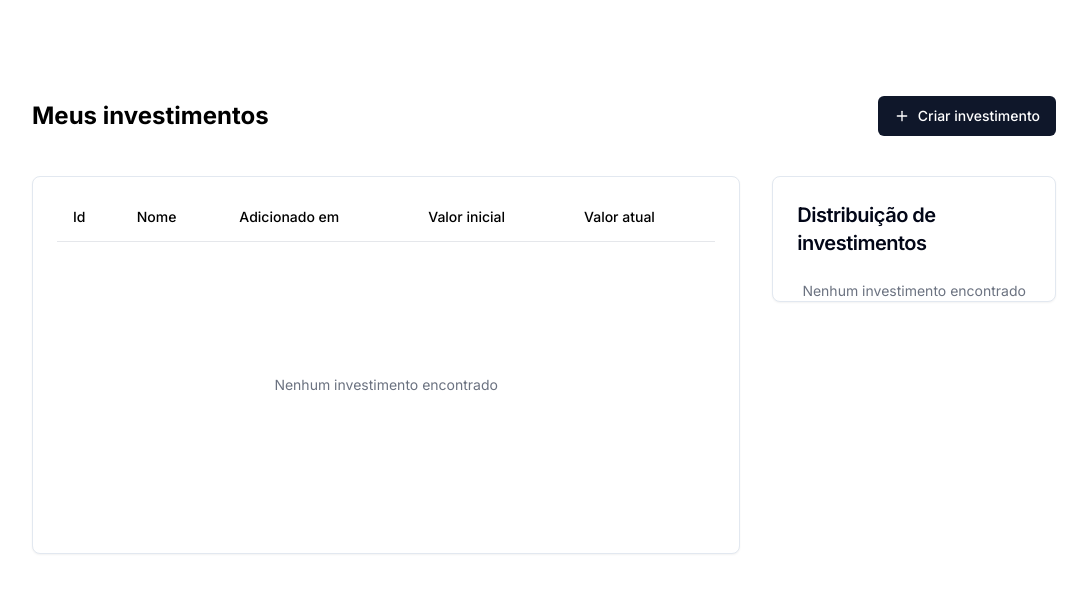
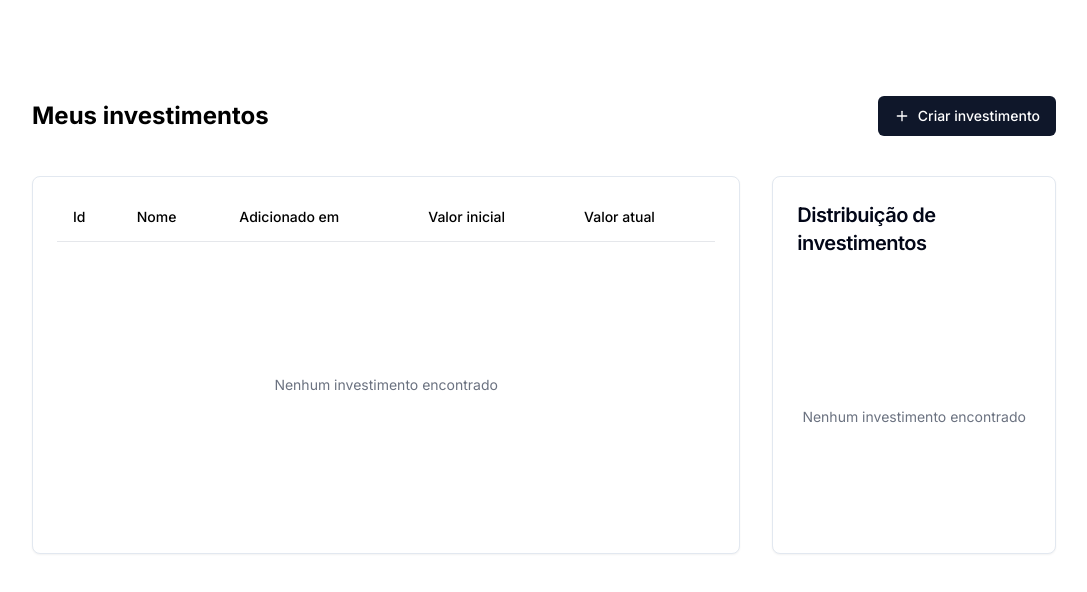
Before and after one commit to caiovictorpcb/convertax-test, a Next.js app: page /investments in a window 1280 px wide. Shown: the top 592 px of the page, without its empty margins (96-1183 px from the left). Built offline with nearby package versions, Linux system fonts and the light colour scheme.

Commit message:
fix: build

```diff
--- a/src/components/investments-chart/investments-chart.tsx
+++ b/src/components/investments-chart/investments-chart.tsx
@@ -39,8 +39,16 @@ export const InvestmentsChart = ({ className }: Props) => {
     return chartData.reduce((acc, curr) => acc + curr.value, 0);
   }, [chartData]);
 
+  const hasInvestments = useMemo(() => !!investments?.length, [investments]);
+
   return (
-    <Card className={cn("flex h-fit flex-col", className as string)}>
+    <Card
+      className={cn(
+        "flex h-full flex-col",
+        hasInvestments && "h-fit",
+        className as string,
+      )}
+    >
       <CardHeader>
         <CardTitle className={"text-xl"}>
           Distribuição de investimentos
@@ -48,10 +56,8 @@ export const InvestmentsChart = ({ className }: Props) => {
       </CardHeader>
       <CardContent className="flex-1 pb-0">
         {!investments?.length ? (
-          <div className="flex h-full flex-col items-center justify-center">
-            <p className="text-sm text-gray-500">
-              Nenhum investimento encontrado
-            </p>
+          <div className="flex h-full items-center justify-center text-sm text-gray-500">
+            Nenhum investimento encontrado
           </div>
         ) : (
           <ChartContainer
--- a/src/components/ui/chart.tsx
+++ b/src/components/ui/chart.tsx
@@ -179,7 +179,7 @@ const ChartTooltipContent = React.forwardRef<
       <div
         ref={ref}
         className={cn(
-          "grid min-w-32 items-start gap-1.5 rounded-lg border border-slate-200 border-slate-200/50 bg-white px-2.5 py-1.5 text-xs shadow-xl dark:border-slate-800 dark:border-slate-800/50 dark:bg-slate-950",
+          "grid min-w-32 items-start gap-1.5 rounded-lg border border-slate-200 bg-white px-2.5 py-1.5 text-xs shadow-xl dark:border-slate-800 dark:bg-slate-950",
           className,
         )}
       >
```
